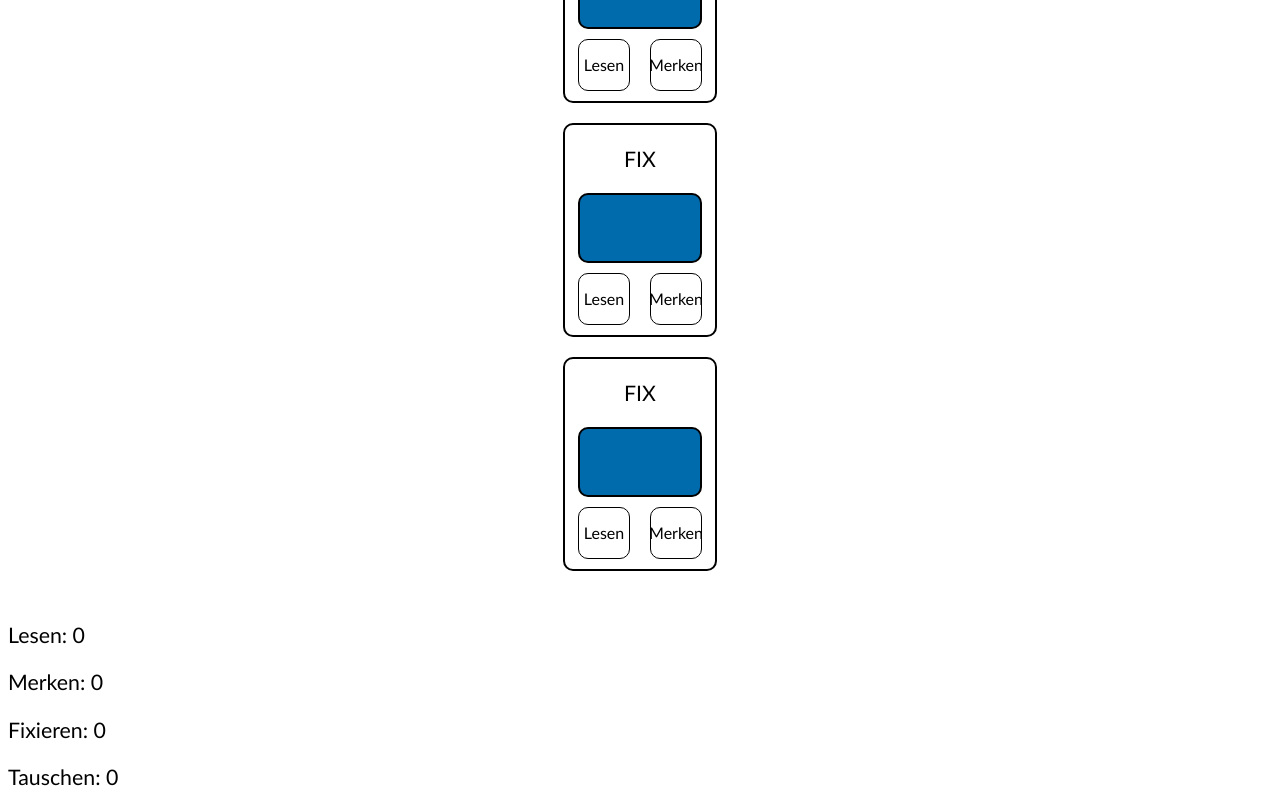
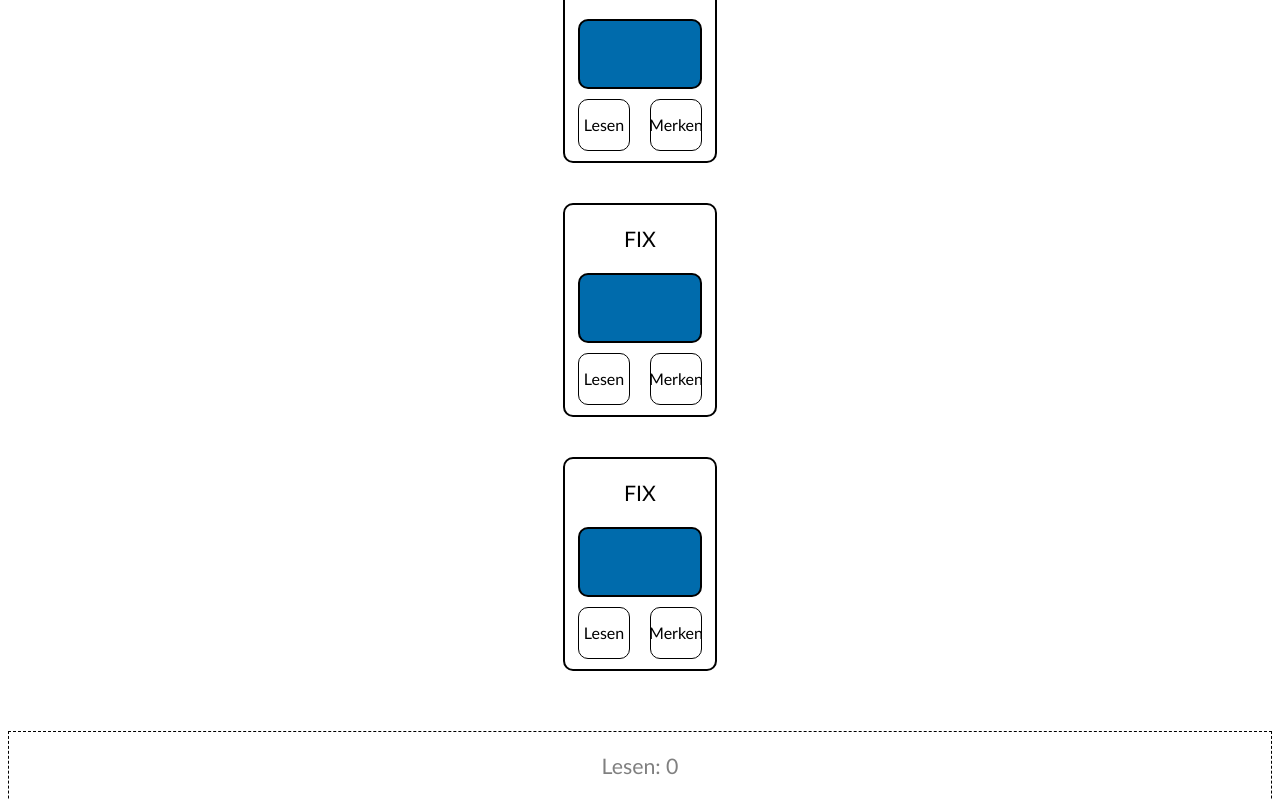
Before and after one commit to phlppkln/selection-sort-osa, a Vue app: page / in a window 1280 px wide. Shown: the part 740-1540 px from the top of the page. Built offline with nearby package versions, Linux system fonts and the light colour scheme.

Commit message:
change of cards from column to row (not working)

```diff
--- a/src/App.vue
+++ b/src/App.vue
@@ -48,7 +48,6 @@
         @cardSaved="increaseSaveActions"
       />
     </div>
-  </div>
 
     <div v-if="true" class="cards-container">
       <draggable
@@ -68,6 +67,7 @@
           ></Card>
         </template>
       </draggable>
+    </div>
   </div>
   <div class="actions">
     <p>Lesen: {{ readActions }}</p>
@@ -152,12 +152,12 @@ export default {
 }
 
 .card {
-  margin: 20px;
+  margin: 40px;
 }
 
 .flex-container {
   display: flex;
-  flex-flow: column wrap;
+  flex-flow: column nowrap;
 }
 .cards-container {
   display: flex;
@@ -166,4 +166,11 @@ export default {
   padding: 10px;
   margin: 10px;
 }
+.actions{
+  color: gray;
+  border: 1px dashed black;
+  display: flex;
+  flex-direction: column;
+  align-items: center;
+}
 </style>
```
Lines whose indentation alone changed are shown as unchanged.
